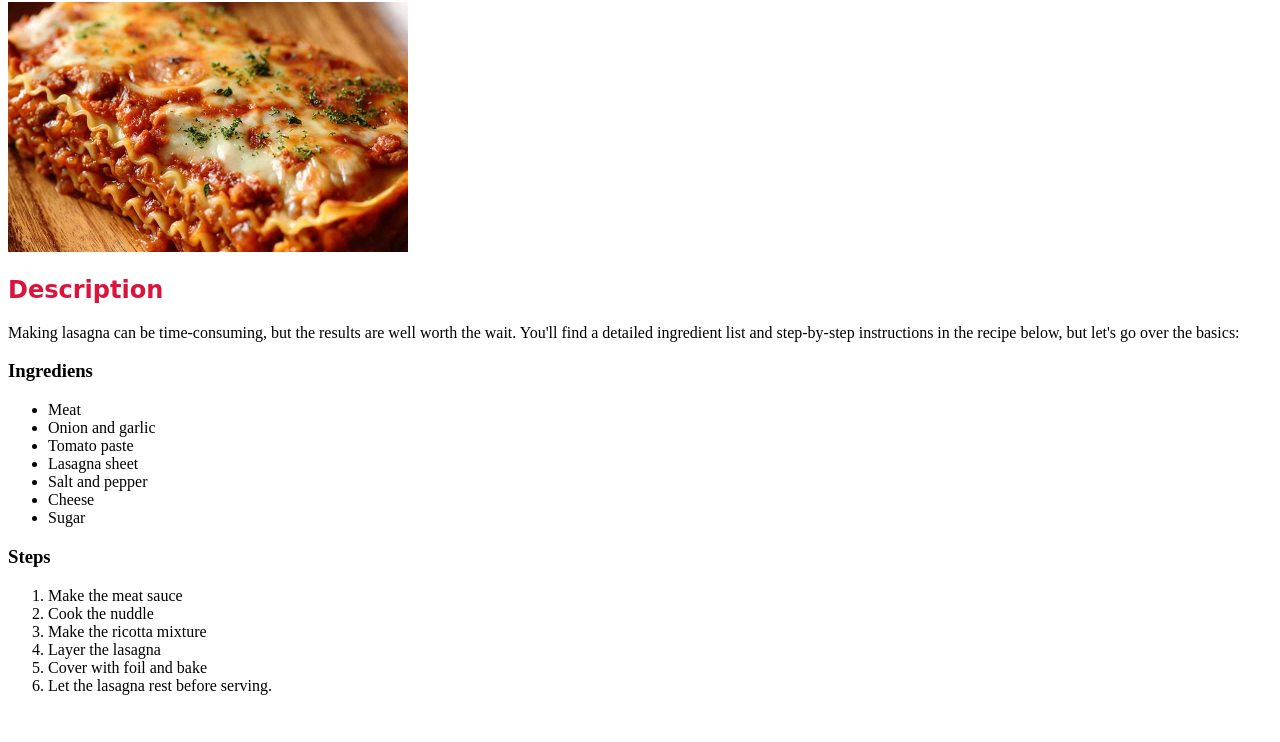
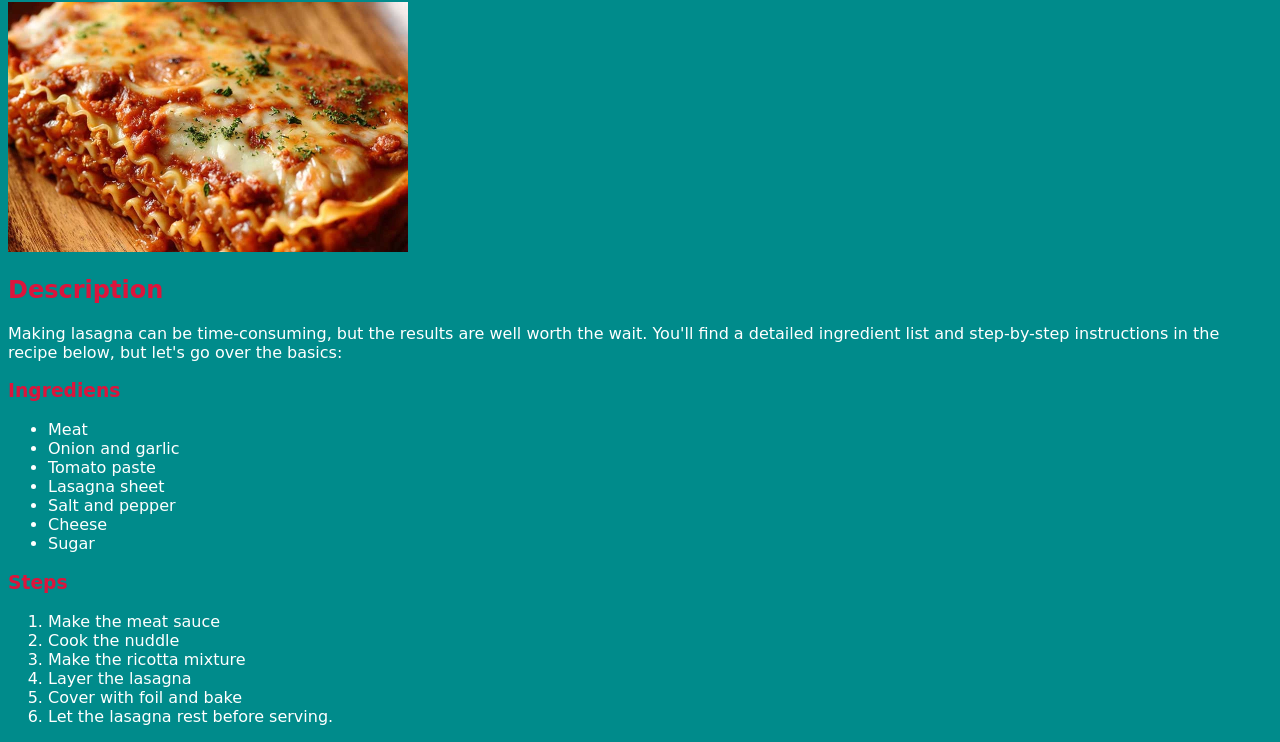
Before and after one commit to pirometheus/odin-recipes, a plain HTML site: page recipes/Lasagna/lasagna.html in a window 1280 px wide. Shown: the part 79-821 px from the top of the page. Before the commit the page ends 800 px from the top, so only its background shows below. Drawn offline with Linux system fonts and the light colour scheme; files whose address does not match are found by name.

Commit message:
background and text color changed

```diff
--- a/recipes/Lasagna/styles.css
+++ b/recipes/Lasagna/styles.css
@@ -1,4 +1,4 @@
-h1, .description {
+h1, .description, h3 {
     color: crimson;
     font-family: "Brush Script MT", cursive;
 }
@@ -8,6 +8,16 @@ img {
     width: 400px;
 }
 
-div .picture {
+/*.picture {
     text-align: center;
 }
+*/
+ul, ol, p {
+    font-family: cursive;
+    font-weight: 400;
+    color: white;
+
+}
+body {
+    background-color: darkcyan;
+}
```
